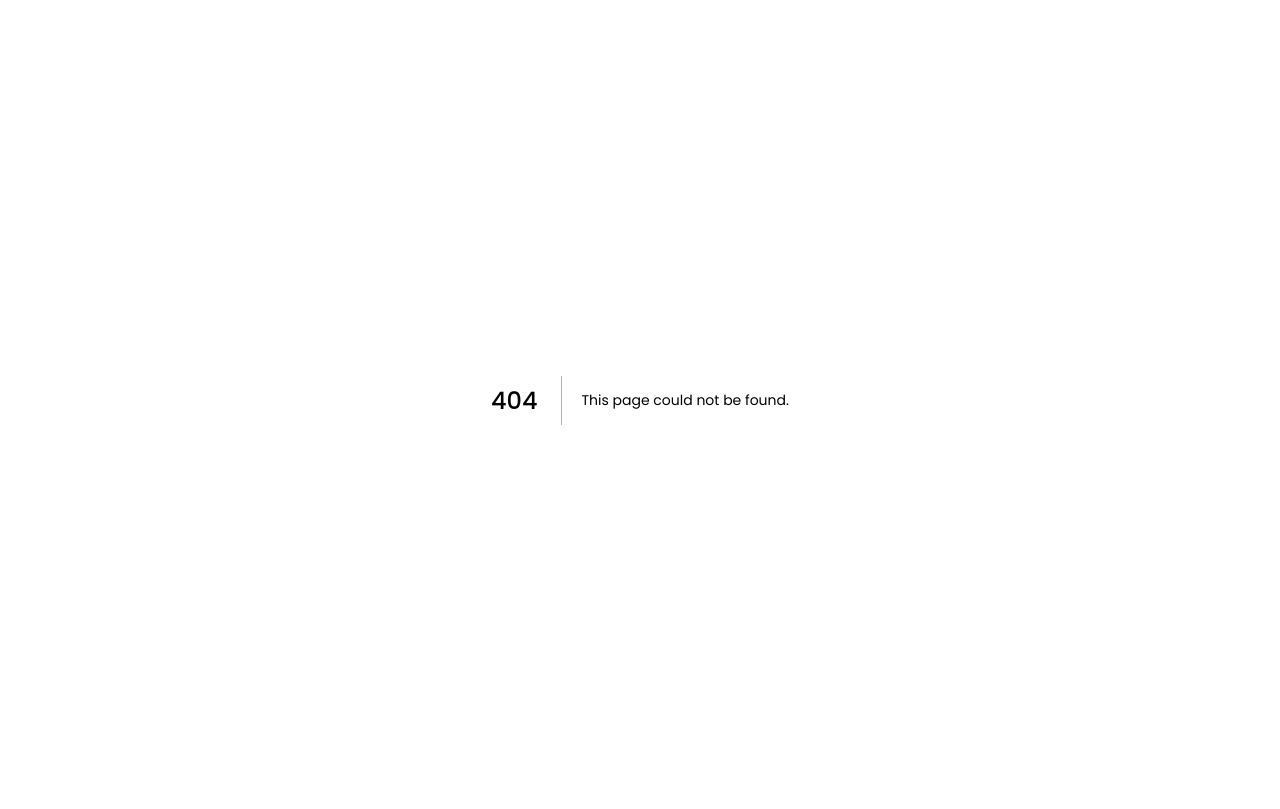
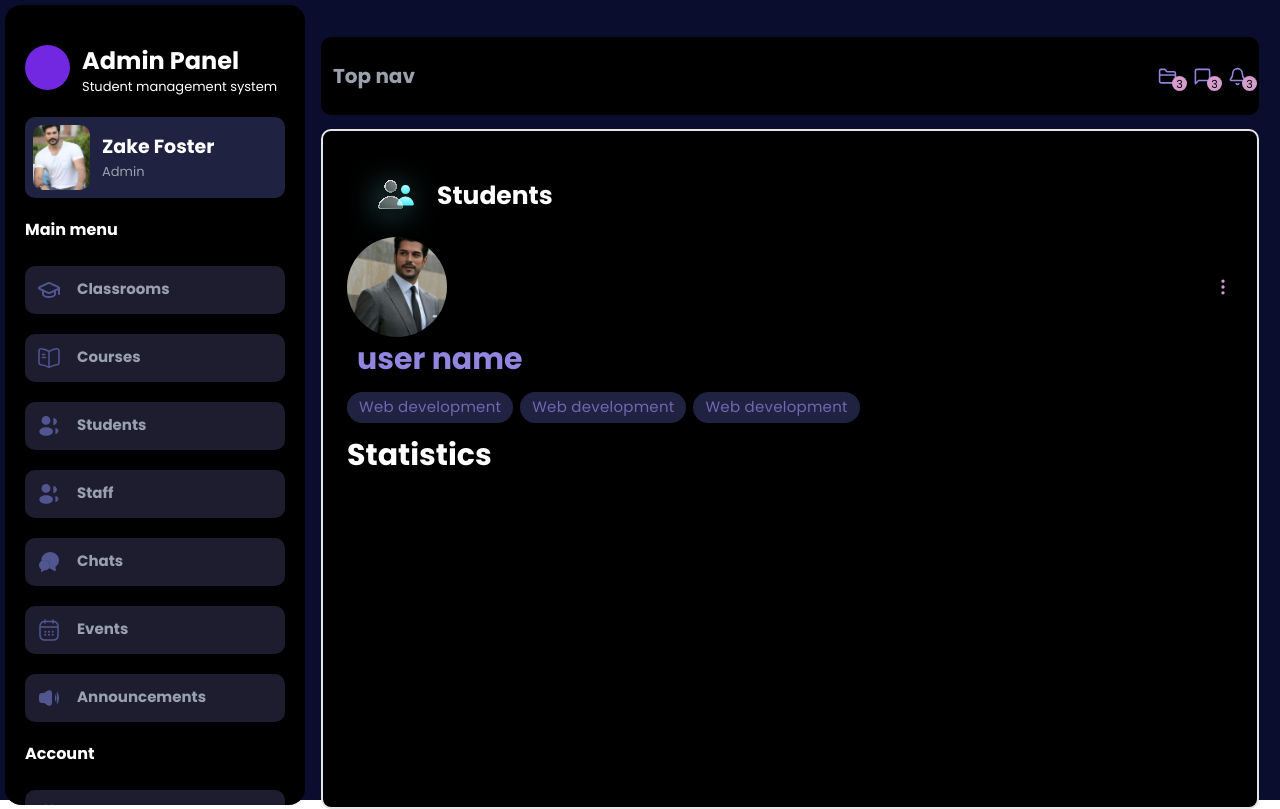
Before and after one commit to Web-Affan-Farooq/student-management-system, a Next.js app: page /Admin/students/1 in a window 1280 px wide. Before the commit this address had no page. Built offline with nearby package versions, Linux system fonts and the light colour scheme.

Commit message:
added student profile dynamic route

```diff
--- /dev/null
+++ b/guide/notes.md
@@ -0,0 +1,3 @@
+## Notes :
+- The dashboard of student should be created by referinng [this layout](https://dribbble.com/shots/19493983-Student-Dashboard)
+- Implement view profile functionality in /Admin/students and /Admin/teachers
--- /dev/null
+++ b/src/app/Admin/students/[id]/page.tsx
@@ -0,0 +1,100 @@
+"use client";
+
+import React from "react";
+import Image from "next/image";
+
+/* Importing sidebar visibility state */
+import { useSidebarVisibility } from "@/stores/SidebarVisibility";
+
+/* Importing important components ... */
+import Card from "@/components/Teacher/People/Card";
+import Searchbar from "@/components/Teacher/People/Searchbar";
+import Sidebar from "@/components/Sidebar/Admin/Sidebar";
+import Topnav from "../../Topnav";
+
+import Options from "../../../../../public/icons/Options";
+
+import {
+    ContextMenu,
+    ContextMenuContent,
+    ContextMenuItem,
+    ContextMenuTrigger,
+} from "@/components/ui/context-menu"
+
+/* Create dynamic users profile page with this design    https://dribbble.com/shots/17859331-Momentz-Social-Media-App */
+
+/* avatar  badge  tooltip*/
+
+const Home = () => {
+    const { sidebarVisibility, updateSidebarVisibility } = useSidebarVisibility();
+
+    return (
+        <div className="flex h-screen bg-dark text-white p-[5px]">
+            <Sidebar />
+            {/* Main content area */}
+            <main className="flex-1 h-[100vh] grid grid-rows-[auto_1fr] gap-[30px] p-2 sm:p-4">
+                {/* Top Bar */}
+                {/*max-[920px]:absolute max-[920px]:right-5 max-[920px]:top-4 */}
+                <Topnav />
+                {/* Options Content */}
+
+                <div className="scroll-container overflow-y-scroll bg-black border-2 h-[85vh] p-6 rounded-lg ">
+
+                    <div className="flex flex-row flex-wrap justify-between items-center">
+
+                        <div className="font-bold flex flex-row flex-nowrap justify-start items-center">
+                            <Image src="/icons/glass-icons/people.svg" alt="people" width={90} height={90} className="translate-y-[3px] max-md:w-[70px] max-sm:h-[70px]" /><span className="max-sm:text-[22px] sm:text-[22px] md:text-[25px]">Students</span>
+                        </div>
+
+                    </div>
+
+                    {/* <div className="flex flex-row flex-wrap justify-between items-center">
+                        <div className="text-[25px] font-bold flex flex-row flex-nowrap justify-start items-center">
+                            <Image src="/icons/glass-icons/people.svg" alt="people" width={90} height={90} /><span>People</span>
+                        </div>
+                        <Searchbar />
+                    </div> */}
+                    <div className="flex flex-row flex-nowrap justify-between items-center">
+                        <div className="rounded-full w-[100px] h-[100px] overflow-hidden">
+                            <Image
+                                src="/images/person-2.jpg"
+                                alt="Muhammad Affan"
+                                width={90}
+                                height={90}
+                                className="object-cover w-full h-full"
+                            />
+                        </div>
+                        <ContextMenu>
+                            <ContextMenuTrigger><Options className="text-pink" size={{ width: 20, height: 20 }} /></ContextMenuTrigger>
+                            <ContextMenuContent className="bg-medium border-none">
+                                <ContextMenuItem className="bg-pink text-white">Remove</ContextMenuItem>
+                            </ContextMenuContent>
+                        </ContextMenu>
+
+                    </div>
+
+                    <h1 className="text-[30px] text-pink-text font-bold px-[10px]">user name</h1>
+                    <div className="flex flex-row flex-wrap justify-start items-center gap-[7px] py-[10px]">
+
+                        <div className="bg-medium sm:px-3 sm:py-1 sm:rounded-[20px] flex flex-row flex-nowrap justify-center items-center sm:gap-2 max-sm:px-[11px] max-sm:py-[3px] max-sm:rounded-[10px] max-sm:gap-1">
+                            <span className="text-[15px] max-sm:text-[13px] tracking-[0.25px] text-pink-text/70">Web development</span>
+                        </div>
+                        <div className="bg-medium text-white-custom sm:px-3 sm:py-1 sm:rounded-[20px] flex flex-row flex-nowrap justify-center items-center sm:gap-2 max-sm:px-[11px] max-sm:py-[3px] max-sm:rounded-[10px] max-sm:gap-1">
+                            <span className="text-[15px] max-sm:text-[13px] tracking-[0.25px] text-pink-text/70">Web development</span>
+                        </div>
+                        <div className="bg-medium text-white-custom sm:px-3 sm:py-1 sm:rounded-[20px] flex flex-row flex-nowrap justify-center items-center sm:gap-2 max-sm:px-[11px] max-sm:py-[3px] max-sm:rounded-[10px] max-sm:gap-1">
+                            <span className="text-[15px] max-sm:text-[13px] tracking-[0.25px] text-pink-text/70">Web development</span>
+                        </div>
+
+                    </div>
+
+                    <h1 className="text-[30px] font-bold">
+                        Statistics
+                    </h1>
+                </div>
+            </main>
+        </div>
+    );
+};
+
+export default Home;
--- /dev/null
+++ b/src/components/ui/calendar.tsx
@@ -0,0 +1,75 @@
+"use client"
+
+import * as React from "react"
+import { ChevronLeft, ChevronRight } from "lucide-react"
+import { DayPicker } from "react-day-picker"
+
+import { cn } from "@/lib/utils"
+import { buttonVariants } from "@/components/ui/button"
+
+function Calendar({
+  className,
+  classNames,
+  showOutsideDays = true,
+  ...props
+}: React.ComponentProps<typeof DayPicker>) {
+  return (
+    <DayPicker
+      showOutsideDays={showOutsideDays}
+      className={cn("p-3", className)}
+      classNames={{
+        months: "flex flex-col sm:flex-row gap-2",
+        month: "flex flex-col gap-4",
+        caption: "flex justify-center pt-1 relative items-center w-full",
+        caption_label: "text-sm font-medium",
+        nav: "flex items-center gap-1",
+        nav_button: cn(
+          buttonVariants({ variant: "outline" }),
+          "size-7 bg-transparent p-0 opacity-50 "
+        ),
+        nav_button_previous: "absolute left-1",
+        nav_button_next: "absolute right-1",
+        table: "w-full border-collapse space-x-1",
+        head_row: "flex",
+        head_cell:
+          "text-muted-foreground rounded-md w-8 font-normal text-[0.8rem]",
+        row: "flex w-full mt-2",
+        cell: cn(
+          "relative p-0 text-center text-sm focus-within:relative focus-within:z-20 [&:has([aria-selected])]:bg-blue-400 [&:has([aria-selected].day-range-end)]:rounded-r-md",
+          props.mode === "range"
+            ? "[&:has(>.day-range-end)]:rounded-r-md [&:has(>.day-range-start)]:rounded-l-md first:[&:has([aria-selected])]:rounded-l-md last:[&:has([aria-selected])]:rounded-r-md"
+            : "[&:has([aria-selected])]:rounded-md"
+        ),
+        day: cn(
+          buttonVariants({ variant: "ghost" }),
+          "size-8 p-0 font-normal aria-selected:opacity-100"
+        ),
+        day_range_start:
+          "day-range-start aria-selected:bg-pink aria-selected:text-primary-foreground",
+        day_range_end:
+          "day-range-end aria-selected:bg-pink aria-selected:text-primary-foreground",
+        day_selected:
+          "bg-primary text-primary-foreground hover:bg-primary hover:text-primary-foreground focus:bg-primary focus:text-primary-foreground",
+        day_today: "bg-accent text-accent-foreground",
+        day_outside:
+          "day-outside text-muted-foreground aria-selected:text-muted-foreground",
+        day_disabled: "text-muted-foreground opacity-50",
+        day_range_middle:
+          "aria-selected:bg-accent aria-selected:text-accent-foreground",
+        day_hidden: "invisible",
+        ...classNames,
+      }}
+      components={{
+        IconLeft: ({ className, ...props }) => (
+          <ChevronLeft className={cn("size-4", className)} {...props} />
+        ),
+        IconRight: ({ className, ...props }) => (
+          <ChevronRight className={cn("size-4", className)} {...props} />
+        ),
+      }}
+      {...props}
+    />
+  )
+}
+
+export { Calendar }
```
Also changed, not shown: guide/usage.md (line endings or trailing spaces).
